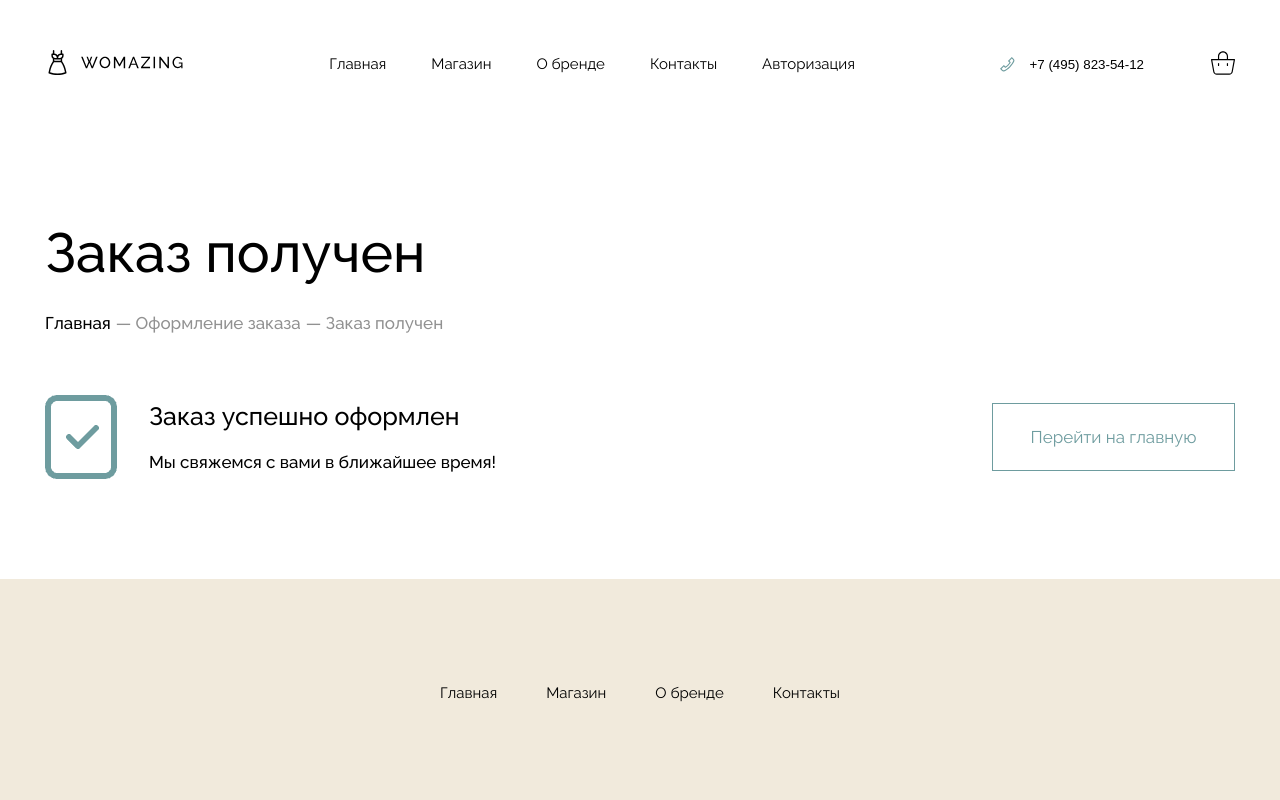
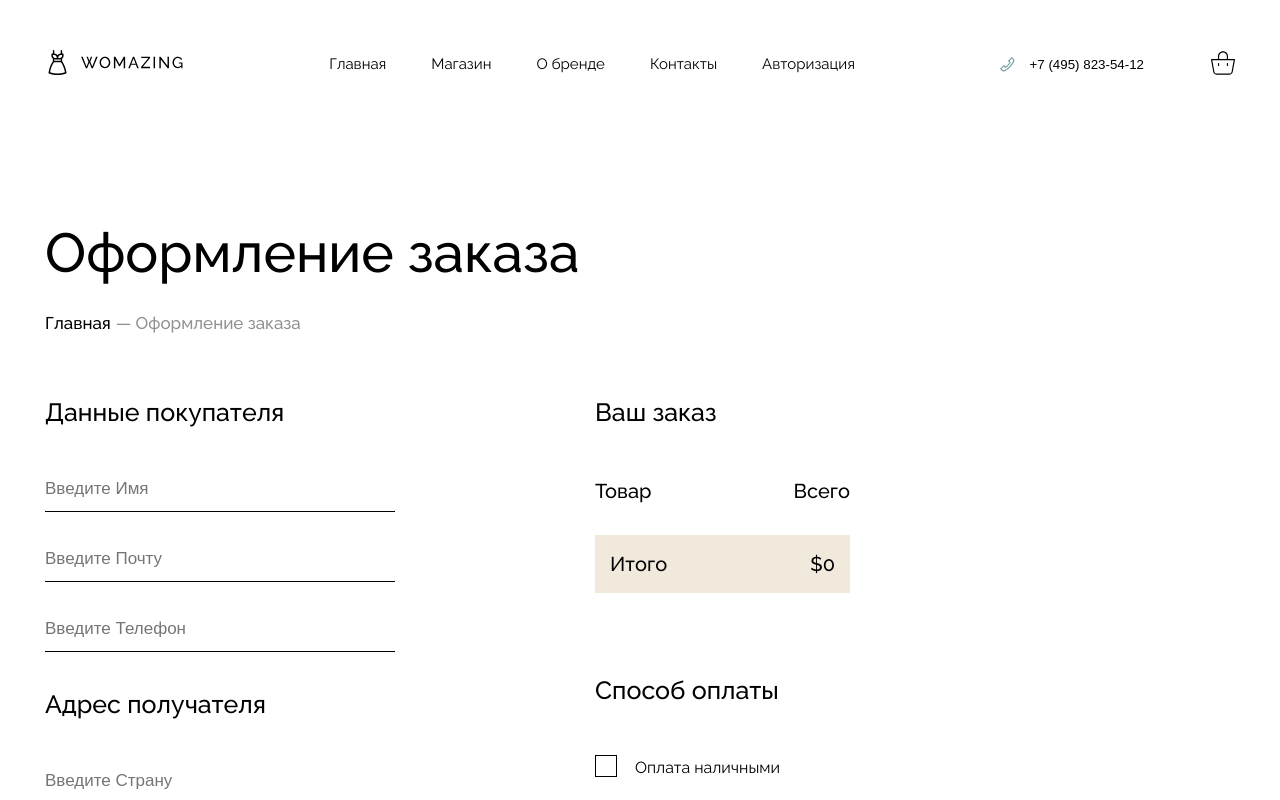
Before and after one commit to L0gan74/Womazung-Nuxt, a Nuxt app: page /payment in a window 1280 px wide. Before the commit this address led to /success. Shown: the top 800 px of the page. Built offline with nearby package versions, Linux system fonts and the light colour scheme.

Commit message:
правки формы

```diff
--- a/pages/payment.vue
+++ b/pages/payment.vue
@@ -10,7 +10,7 @@ const router = useRouter()
 const schema = yup.object({
   name: yup.string().required("Введите Имя").min(3),
   email: yup.string().required("Введите Почту").email(),
-  password: yup.string().required("Введите Телефон").min(10),
+  tel: yup.string().required("Введите Телефон").min(10),
   country: yup.string().required("Введите Страну").min(3),
   city: yup.string().required("Введите Город").min(3),
   street: yup.string().required("Введите Улицу").min(3),
@@ -23,7 +23,9 @@ function onSubmit() {
   console.log(123)
 }
 
-onMounted(onSubmit)
+onMounted(() => {
+  onSubmit
+})
 
 const {cartBasket, totalPrice} = inject("location")
 
```
